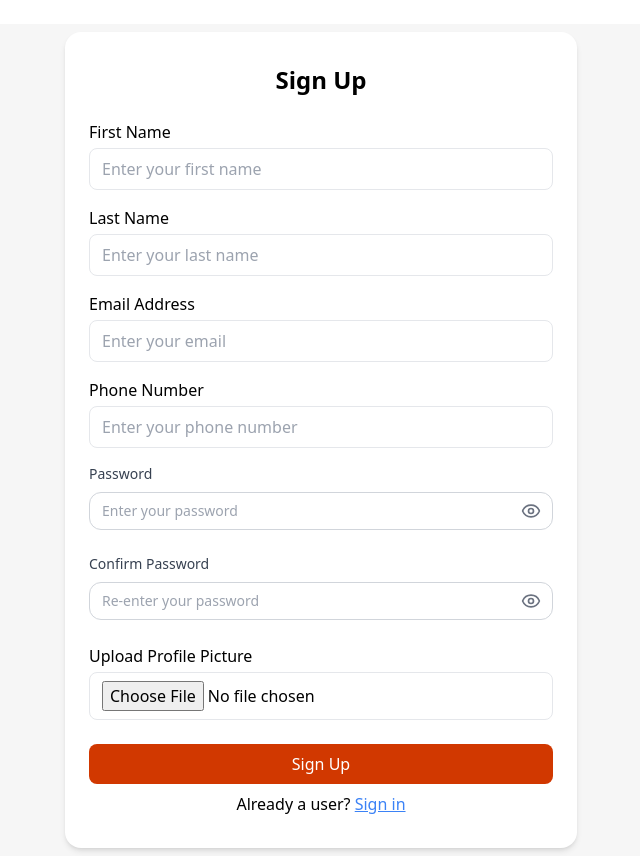
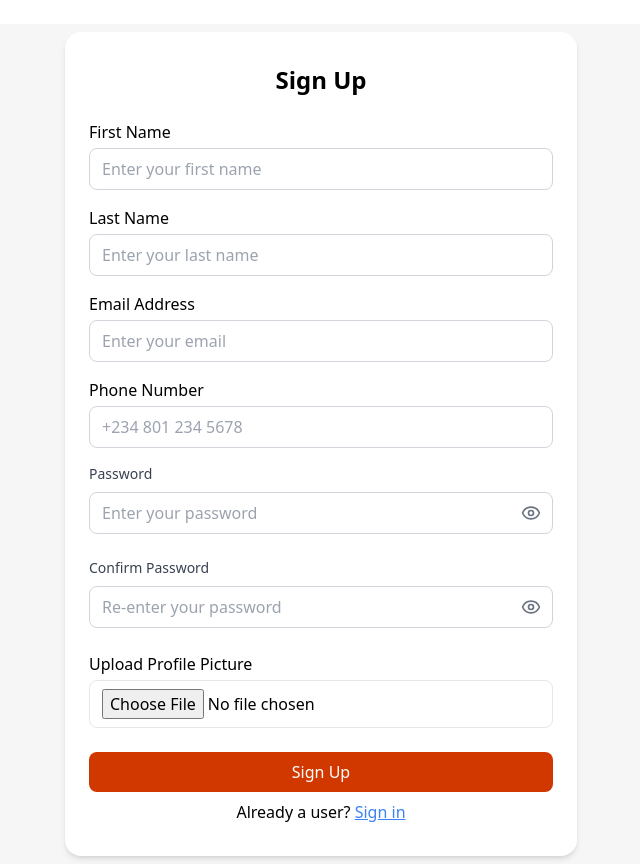
Before and after one commit to Ibrahimyusufdev/DineBack, a React (Vite) app: page / in a window 1280 px wide. Shown: the whole page, without its empty margins (319-959 px from the left). Built offline with nearby package versions, Linux system fonts and the light colour scheme.

Commit message:
Improved store to hanlde signup and creating user data

```diff
--- a/package.json
+++ b/package.json
@@ -15,6 +15,7 @@
     "axios": "^1.11.0",
     "firebase": "^12.1.0",
     "immer": "^10.1.1",
+    "libphonenumber-js": "^1.12.13",
     "lucide-react": "^0.540.0",
     "middleware": "^1.0.0",
     "react": "^19.1.1",
--- a/src/pages/SignUpForm.jsx
+++ b/src/pages/SignUpForm.jsx
@@ -1,20 +1,32 @@
-import { useForm } from "react-hook-form";
+import { useForm, Controller } from "react-hook-form";
 import { zodResolver } from "@hookform/resolvers/zod";
 import { signUpFormShema } from "../schema/SignUpFormSchema.js";
 import { Eye, EyeOff } from "lucide-react";
 import { useState } from "react";
 import { LoadingSpin } from "../components/LoadingSpin.jsx";
 import { Link } from "react-router-dom";
+import { formatInternationalPhone } from "../schema/phoneSchema.js";
+import { getStorage, ref, uploadBytes, getDownloadURL } from "firebase/storage";
+import { useAuthStore } from "../store/useAuthStore.js";
+import { useNavigate } from "react-router-dom";
+
+const storage = getStorage();
 
 export const SignUpForm = () => {
   // state for toggling password open & close
   const [showPassword, setShowPassword] = useState(false);
   const [showConfirmPassword, setShowConfirmPassword] = useState(false);
 
+  const signUp = useAuthStore((state) => state.signUp);
+  const error = useAuthStore((state) => state.error);
+  const navigate = useNavigate();
+
   const {
     register,
     handleSubmit,
     reset,
+    control,
+    setValue,
     formState: { errors, isSubmitting },
   } = useForm({
     resolver: zodResolver(signUpFormShema),
@@ -22,12 +34,28 @@ export const SignUpForm = () => {
     reValidateMode: "onChange",
   });
 
-  // Navigator setup
+  // Function to handle signing up and calling signUp function from my store
+  const handleSignUp = async (formData) => {
+    try {
+      let profilePicUrl = null;
+      if (formData.profilePic) {
+        const file = formData.profilePic;
+        const uniqueName = `${file.name}-${Date.now()}`;
+        const storageRef = ref(storage, `profilePictures/${uniqueName}`);
+        await uploadBytes(storageRef, file);
+        profilePicUrl = await getDownloadURL(storageRef);
+      }
 
-  const handleSignUp = async (formData) => {
-    await new Promise((resolve) => setTimeout(resolve, 4000));
-    console.log(formData);
+      await signUp({
+        ...formData,
+        profilePic: profilePicUrl,
+      });
+
       reset();
+      navigate("/login"); // Redirect after successful signup
+    } catch (error) {
+      console.error("Signup error:", error);
+    }
   };
 
   return (
@@ -49,7 +77,11 @@ export const SignUpForm = () => {
             id="firstName"
             name="firstName"
             placeholder="Enter your first name"
-            className="focus:ring-blue-500 rounded-lg border px-3 py-2 focus:outline-none focus:ring-2"
+            className={`rounded-lg border px-3 py-2 focus:outline-none focus:ring-2 ${
+              errors.firstName
+                ? "border-red-500 focus:ring-red-400"
+                : "focus:border-blue-500 focus:ring-blue-400 border-gray-300"
+            }`}
           />
           {errors.firstName && <p className="text-red-500">{errors.firstName.message}</p>}
         </div>
@@ -65,7 +97,11 @@ export const SignUpForm = () => {
             id="lastName"
             name="lastName"
             placeholder="Enter your last name"
-            className="focus:ring-blue-500 rounded-lg border px-3 py-2 focus:outline-none focus:ring-2"
+            className={`rounded-lg border px-3 py-2 focus:outline-none focus:ring-2 ${
+              errors.lastName
+                ? "border-red-500 focus:ring-red-400"
+                : "focus:border-blue-500 focus:ring-blue-400 border-gray-300"
+            }`}
           />
           {errors.lastName && <p className="text-red-500">{errors.lastName.message}</p>}
         </div>
@@ -81,26 +117,44 @@ export const SignUpForm = () => {
             id="email"
             name="email"
             placeholder="Enter your email"
-            className="focus:ring-blue-500 rounded-lg border px-3 py-2 focus:outline-none focus:ring-2"
+            className={`rounded-lg border px-3 py-2 focus:outline-none focus:ring-2 ${
+              errors.email
+                ? "border-red-500 focus:ring-red-400"
+                : "focus:border-blue-500 focus:ring-blue-400 border-gray-300"
+            }`}
           />
           {errors.email && <p className="text-red-500">{errors.email.message}</p>}
         </div>
 
         {/* Phone Number */}
+        <Controller
+          name="phoneNumber"
+          control={control}
+          render={({ field }) => (
             <div className="mb-4 flex flex-col">
               <label htmlFor="phoneNumber" className="mb-1 text-base">
                 Phone Number
               </label>
               <input
-            {...register("phoneNumber")}
+                id="phoneNumber"
                 type="tel"
-            id="phoneNumber"
-            name="phoneNumber"
-            placeholder="Enter your phone number"
-            className="focus:ring-blue-500 rounded-lg border px-3 py-2 focus:outline-none focus:ring-2"
+                placeholder="+234 801 234 5678"
+                value={field.value ? formatInternationalPhone(field.value) : ""}
+                onChange={
+                  (e) => field.onChange(e.target.value.replace(/[^\d+]/g, "")) // keep only digits/+ in state
+                }
+                className={`rounded-lg border px-3 py-2 focus:outline-none focus:ring-2 ${
+                  errors.phoneNumber
+                    ? "border-red-500 focus:ring-red-400"
+                    : "focus:border-blue-500 focus:ring-blue-400 border-gray-300"
+                }`}
               />
-          {errors.phoneNumber && <p className="text-red-500">{errors.phoneNumber.message}</p>}
+              {errors.phoneNumber && (
+                <p className="mt-1 text-sm text-red-500">{errors.phoneNumber.message}</p>
+              )}
             </div>
+          )}
+        />
 
         {/* Password */}
         <div className="mb-6 flex flex-col">
@@ -115,7 +169,11 @@ export const SignUpForm = () => {
               id="password"
               name="password"
               placeholder="Enter your password"
-              className="focus:border-blue-500 focus:ring-blue-400 w-full rounded-xl border border-gray-300 px-3 py-2 pr-10 text-sm transition focus:outline-none focus:ring-2"
+              className={`rounded-lg border px-3 py-2 w-full focus:outline-none focus:ring-2 ${
+                errors.password
+                  ? "border-red-500 focus:ring-red-400"
+                  : "focus:border-blue-500 focus:ring-blue-400 border-gray-300"
+              }`}
             />
             <button
               onClick={() => setShowPassword((prev) => !prev)}
@@ -141,7 +199,11 @@ export const SignUpForm = () => {
               id="confirmPassword"
               name="confirmPassword"
               placeholder="Re-enter your password"
-              className="focus:border-blue-500 focus:ring-blue-400 w-full rounded-xl border border-gray-300 px-3 py-2 pr-10 text-sm transition focus:outline-none focus:ring-2"
+              className={`rounded-lg border px-3 py-2 w-full focus:outline-none focus:ring-2 ${
+                errors.confirmPassword
+                  ? "border-red-500 focus:ring-red-400"
+                  : "focus:border-blue-500 focus:ring-blue-400 border-gray-300"
+              }`}
             />
 
             <button
@@ -165,10 +227,18 @@ export const SignUpForm = () => {
           <input
             type="file"
             id="profile"
-            name="profile"
             accept="image/*"
+            onChange={(e) => {
+              const file = e.target.files?.[0];
+              if (file) {
+                setValue("profilePic", file);
+              }
+            }}
             className="focus:ring-blue-500 rounded-lg border px-3 py-2 focus:outline-none focus:ring-2"
           />
+          {errors.profilePic && (
+            <p className="mt-1 text-sm text-red-500">{errors.profilePic.message}</p>
+          )}
         </div>
 
         {/* Submit Button */}
@@ -176,11 +246,14 @@ export const SignUpForm = () => {
           {isSubmitting ? <LoadingSpin /> : "Sign Up"}
         </button>
 
+        {/* Display error message on failed sign up from firestore */}
+        {error && <p className="text-red-500">{error}</p>}
+
         <p className="mt-2 text-center">
           <span>Already a user?</span>{" "}
-
-            <Link className="underline text-blue-500" to={"login"}>Sign in</Link>
-
+          <Link className="text-blue-500 underline" to={"login"}>
+            Sign in
+          </Link>
         </p>
       </form>
     </section>
--- a/src/schema/SignUpFormSchema.js
+++ b/src/schema/SignUpFormSchema.js
@@ -1,5 +1,5 @@
-
 import z from "zod";
+import { phoneSchema } from "./phoneSchema.js";
 
 export const signUpFormShema = z
   .object({
@@ -8,7 +8,7 @@ export const signUpFormShema = z
     email: z.email({ pattern: z.regexes.email }),
     password: z.string().min(8, "Password must be atleast 8 characters"),
     confirmPassword: z.string().min(1, "Please confirm your password"),
-    phoneNumber: z.string().regex(/^\+?[1-9]\d{9,14}$/, "Invalid phone number"),
+    phoneNumber: phoneSchema,
   })
   .refine((data) => data.password === data.confirmPassword, {
     message: "Passwords do not match",
--- /dev/null
+++ b/src/schema/phoneSchema.js
@@ -0,0 +1,27 @@
+import { z } from "zod";
+
+export const formatInternationalPhone = (value) => {
+  // keep + at start if present
+  let digits = value.replace(/[^\d+]/g, "");
+
+  if (digits.startsWith("+")) {
+
+    const match = digits.match(/^(\+\d{1,3})(\d{0,3})(\d{0,3})(\d{0,4})$/);
+    if (!match) return digits;
+    return [match[1], match[2], match[3], match[4]].filter(Boolean).join(" ");
+  } else {
+
+    const match = digits.match(/^(\d{0,4})(\d{0,3})(\d{0,4})$/);
+    if (!match) return digits;
+    return [match[1], match[2], match[3]].filter(Boolean).join(" ");
+  }
+};
+
+export const phoneSchema = z
+  .string()
+  .min(10, "Phone number must be at least 10 digits")
+  .max(15, "Phone number is too long")
+  .refine(
+    (val) => /^\+?\d{10,15}$/.test(val),
+    "Invalid phone number format"
+  );
```
Also changed, not shown: src/store/useAuthStore.js (+30 -15 lines), 1 other file (tests, documents, lock files or other folders). Lines whose indentation alone changed are shown as unchanged.
